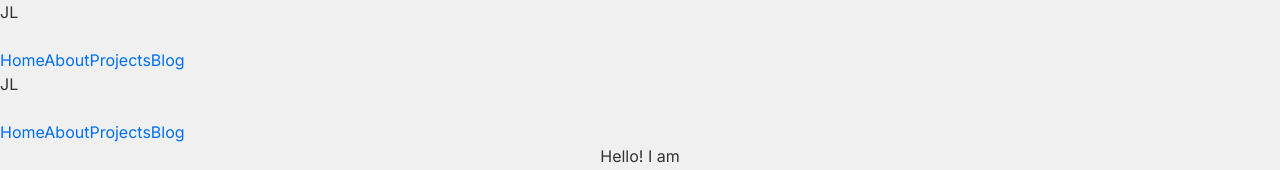
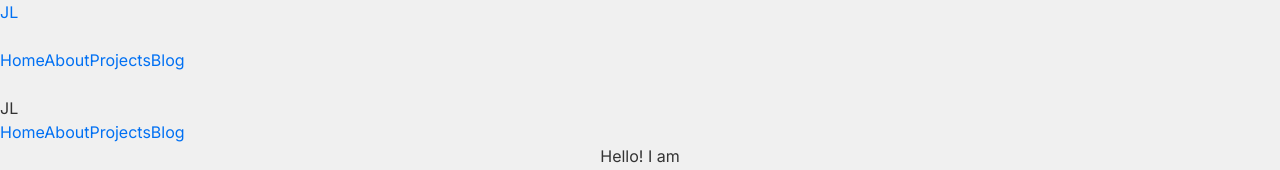
Before and after one commit to jtlonsako/personalporfolio, a Next.js app: page / in a window 1280 px wide. Shown: the top 170 px of the page. Built offline with nearby package versions, Linux system fonts and the light colour scheme.

Commit message:
made the logo a link that takes you home

```diff
--- a/src/components/Layout.tsx
+++ b/src/components/Layout.tsx
@@ -52,7 +52,9 @@ const Layout: React.FC<LayoutProps> = ({ children }) => {
       <header className={inter.className}>
         <nav className="flex justify-between items-center md:mr-12 text-2xl font-bold mt-4 px-4 md:px-0">
           {/* Logo */}
-          <div className="ml-3">JL</div>
+          <Link href="/" className="ml-3 text-black hover:no-underline">
+            JL
+          </Link>
 
           {/* Hamburger Menu for Mobile */}
           <div className="md:hidden">
@@ -97,16 +99,16 @@ const Layout: React.FC<LayoutProps> = ({ children }) => {
 
         {/* Sidebar for Mobile */}
         <div
-          className={`fixed top-0 left-0 h-full w-64 bg-white shadow-lg transform ${
-            isSidebarOpen ? "translate-x-0" : "-translate-x-full"
+          className={`fixed top-0 right-0 h-full w-64 bg-white shadow-lg transform ${
+            isSidebarOpen ? "translate-x-0" : "translate-x-full"
           } transition-transform duration-300 ease-in-out z-50`}
         >
           <div className="flex justify-between items-center p-4 border-b">
-            <div className="text-2xl font-bold">JL</div>
             <button
               onClick={toggleSidebar}
               className="text-black focus:outline-none"
             >
+
               {/* Close Icon */}
               <svg
                 xmlns="http://www.w3.org/2000/svg"
@@ -123,6 +125,7 @@ const Layout: React.FC<LayoutProps> = ({ children }) => {
                 />
               </svg>
             </button>
+            <div className="text-2xl font-bold">JL</div>
           </div>
           <div className="flex flex-col space-y-6 mt-6 px-4">
             <Link
```
